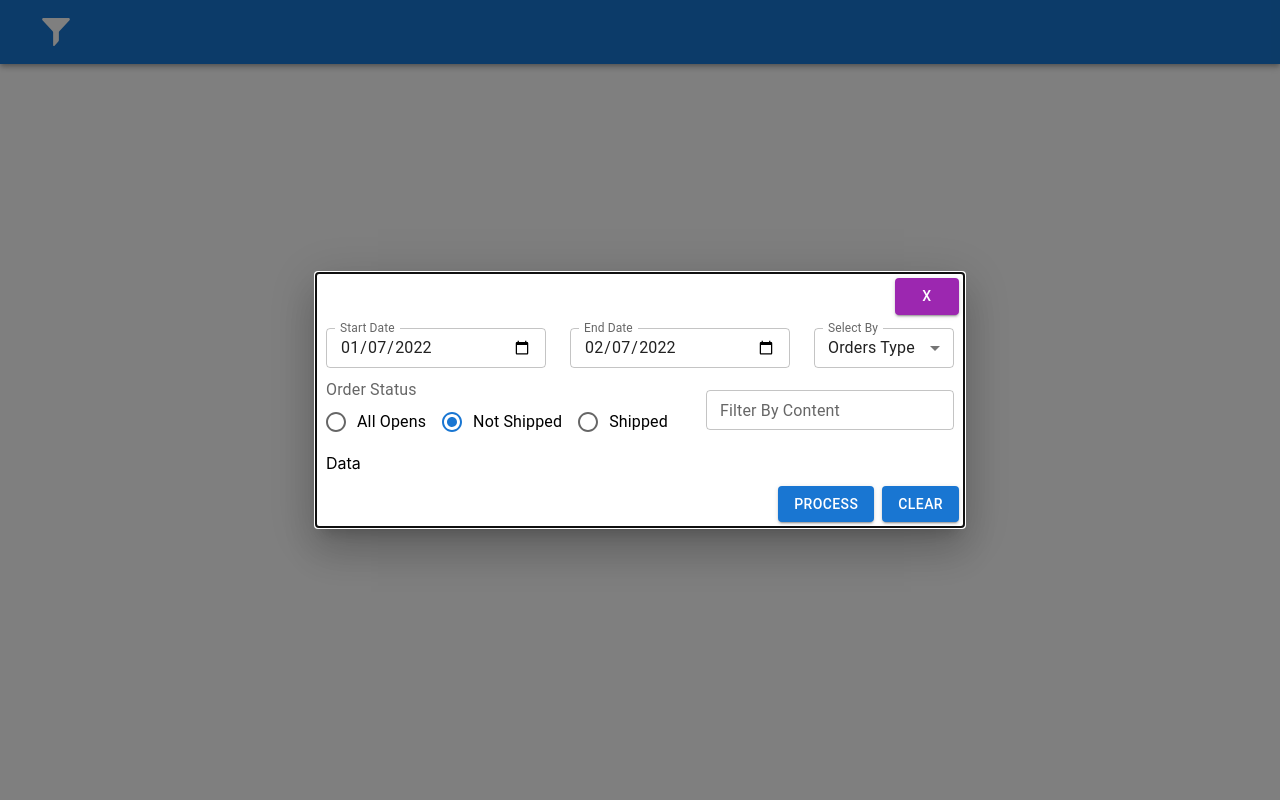
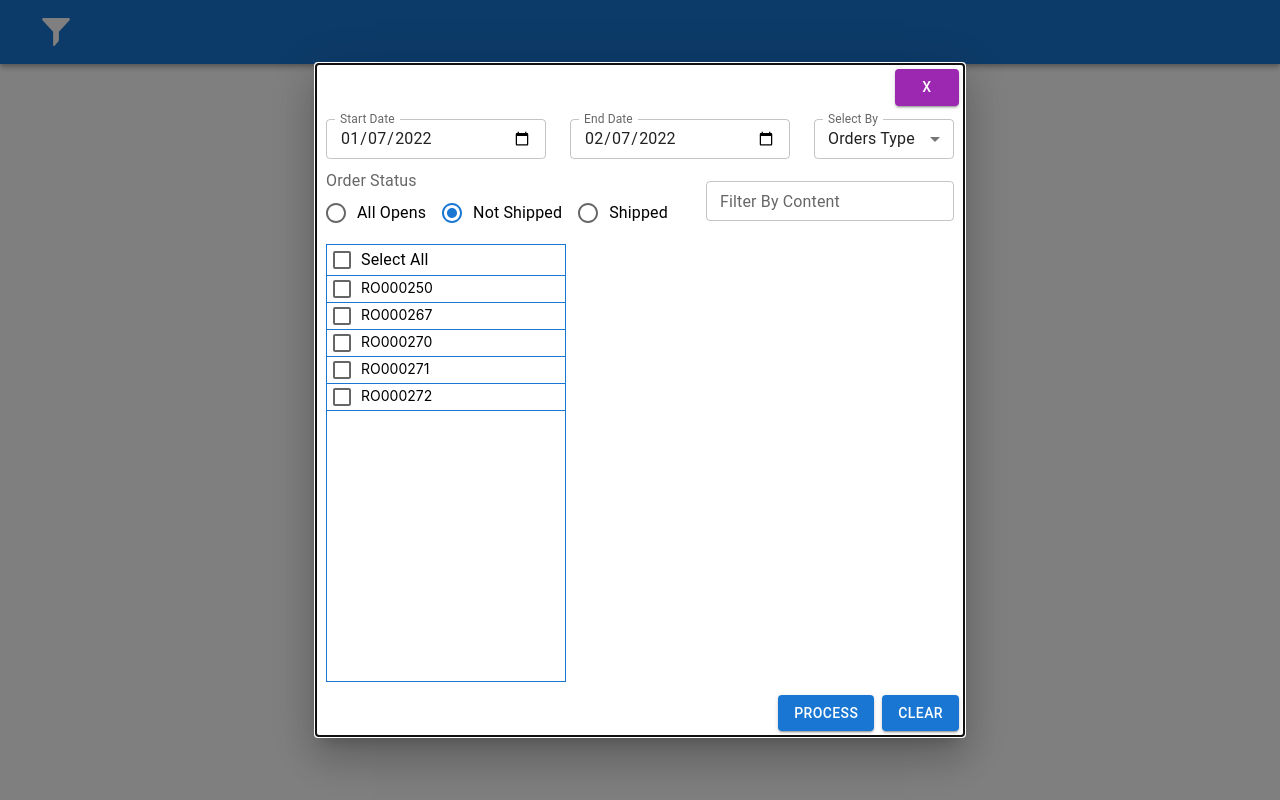
Before and after one commit to And-Naz/rental-availability-calendar, a React (Create React App) app: page / in a window 1280 px wide. Built offline with nearby package versions, Linux system fonts and the light colour scheme.

Commit message:
Styling listbox, adding active line functionality and wrapper for mui checkbox and include in uiKits

```diff
--- a/src/components/ByItemsList.jsx
+++ b/src/components/ByItemsList.jsx
@@ -11,7 +11,7 @@ function ByItemsList(props) {
 	const [chuncks, setChuncks] = useState([0, 49])
 	const goToPage = useCallback(page => setChuncks([steps * page, (steps * (page + 1)) - 1]), [])
 	const { records, status, errorStack, getTotalCount, load } = useRequestApi(chuncks)
-	const [activs, setActivs] = useState({ order: null, item: null, lotSerial: null })
+	const [activs, setActivs] = useState({ order: "AACOMPUT01", item: null, lotSerial: null })
 	const changeActiveOrder = useCallback((order) => { setActivs(prev => ({ ...prev, order })) }, [])
 	// const changeActiveItem = useCallback((item) => { setActivs(prev => ({ ...prev, item })) }, [])
 	// const changeActiveLotSerial = useCallback((lotSerial) => { setActivs(prev => ({ ...prev, lotSerial })) }, [])
--- /dev/null
+++ b/src/components/uiKits/Checkbox.jsx
@@ -0,0 +1,26 @@
+import {Checkbox as MuiCheckbox, FormControlLabel} from "@mui/material";
+import { makeStyles } from "@mui/styles";
+import { forwardRef } from "react";
+const useStyles = makeStyles({
+	checkbox: {
+		padding: "0px !important"
+	},
+    label: {
+        marginLeft: "0px !important",
+        marginRight: "0px !important"
+    }
+})
+const Checkbox = forwardRef((props, ref) => {
+    const classes = useStyles()
+	if(!props?.children) {
+		return (<MuiCheckbox className={classes.checkbox} ref={ref} {...props}/>)
+	}
+	return (
+		<FormControlLabel
+			className={classes.label}
+            control={<MuiCheckbox className={classes.checkbox} ref={ref} {...props}/>}
+            label={props.children}
+        />
+	)
+})
+export default Checkbox;
--- a/src/components/uiKits/PaginatedList/List.jsx
+++ b/src/components/uiKits/PaginatedList/List.jsx
@@ -1,11 +1,29 @@
 import { useRef, useEffect, useState } from "react";
+import Checkbox from "../Checkbox"
 function List(props) {
-	const { currentRecords, keyName } = props
+	const {
+		currentRecords,
+		className,
+		keyName,
+		active = null,
+		changeActiv = Function.prototype
+	} = props
 	return (
-		<ul className="list">
+		<ul className={className}>
 			{
 				Array.isArray(currentRecords) && currentRecords.length
-					? "Data"
+					? currentRecords.map(rec => {
+						return (
+							<li
+								key={rec[keyName]}
+								className={active === rec[keyName] ? "list__items--active": null}
+								onClick={(e) => changeActiv(rec[keyName])}
+							>
+								<Checkbox />
+								<span>{rec[keyName]}</span>
+							</li>
+						);
+					})
 					: "No Data"
 			}
 		</ul>
--- a/src/components/uiKits/PaginatedList/index.jsx
+++ b/src/components/uiKits/PaginatedList/index.jsx
@@ -1,6 +1,7 @@
 import { useCallback, useEffect, useState } from "react";
 import ReactPaginate from "react-paginate";
 import List from "./List";
+import Checkbox from "../Checkbox";
 import "./style.css"
 
 function PaginatedList({
@@ -15,7 +16,17 @@ function PaginatedList({
 	const handlePageClick = useCallback((event) => { goToPage(event.selected) }, []);
 	return (
 		<div className="list">
-			<List className="list__items" currentRecords={currentRecords} keyName={keyName} />
+			<div className="list__select_all">
+				{/* <Checkbox>Select All</Checkbox> */}
+				<Checkbox>Select All</Checkbox>
+			</div>
+			<List
+				className="list__items"
+				currentRecords={currentRecords}
+				keyName={keyName}
+				active={active}
+				changeActiv={changeActiv}
+			/>
 			<ReactPaginate
 				className="list__pagination"
 				pageClassName="list__page"
--- a/src/components/uiKits/PaginatedList/style.css
+++ b/src/components/uiKits/PaginatedList/style.css
@@ -1,12 +1,56 @@
+
+:root {
+	--primary-color: #1976d2
+}
 .list {
 	display: flex;
 	flex-direction: column;
-	flex: 1;
+	border: 1px solid var(--primary-color);
+	justify-content: space-between;
+	width: 15rem;
+	align-items: center;
 }
 
-.list__items {}
+.list__select_all {
+	width: 100%;
+	display: flex;
+	flex-direction: row;
+	justify-content: flex-start;
+	align-items: center;
+	padding: 3px;
+	border-bottom: 1px solid var(--primary-color);
+}
+
+.list__select_all > label span:last-child {
+	margin-left: 7px;
+}
+
+.list__items {
+	width: 100%;
+	height: 25rem;
+	overflow: hidden;
+	overflow-y: auto;
+	margin-bottom: 5px;
+	list-style-type: none
+}
+.list__items > li {
+	padding: 1px 3px;
+	border-bottom: 1px solid var(--primary-color);
+	font-size: 14px;
+}
+
+.list__items > li.list__items--active {
+	background-color: #baf4ff;
+}
+
+.list__items > li > span:first-child {
+	margin-right: 7px;
+}
 
 .list__pagination {
+	width: 100%;
+	border-top: 1px solid var(--primary-color);
+	padding-top: 3px;
 	margin-block-start: 0em;
 	margin-block-end: 0em;
 	padding-inline-start: 0px;
@@ -18,26 +62,39 @@
 }
 
 .list__page {
-	border: 1px solid aqua;
 	display: grid;
 	grid-gap: 1px;
 	align-items: center;
+	line-height: 1;
+	border-radius: 5px;
+	font-size: 16px;
+}
+.list__page:hover {
+	background-color: var(--primary-color);
+	color: white;
+	cursor: pointer;
+}
+.list__page--active {
+	font-weight: bold;
+	font-size: 18px;
 }
 .list__page a {
 	text-align: center;
-	padding: 2px 5px;
+	padding: 2px;
 }
 .list__page {
-	margin-right: 2px;
+	/* margin-right: 2px; */
 }
 .list__page--active {}
-.list__page__break {}
+.list__page__break {
+
+}
 .list__page--previous {
 	margin-right: 5px;
 }
 .list__page--previous a {
-	margin-top: -2px;
+	/* margin-top: -2px; */
 }
 .list__page--next {
-	margin-left: 3px;
+	margin-left: 5px;
 }
```
